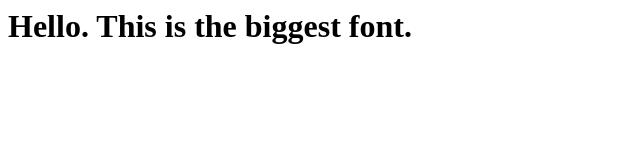
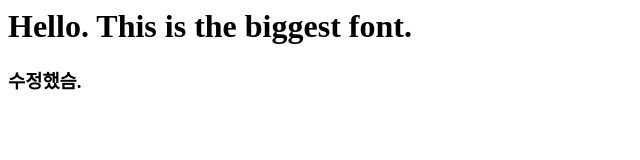
Before and after one commit to chdevz/TestProject002, a plain HTML site: page Index.html in a window 1280 px wide. Shown: the whole page, without its empty margins (0-640 px from the left). Drawn offline with Linux system fonts and the light colour scheme.

Commit message:
second commit

```diff
--- a/Index.html
+++ b/Index.html
@@ -4,5 +4,6 @@
     </head>
     <body>
         <h1>Hello. This is the biggest font.</h1>
+        <h3> 수정했슴. </h3>
     </body>
 </html>
```
